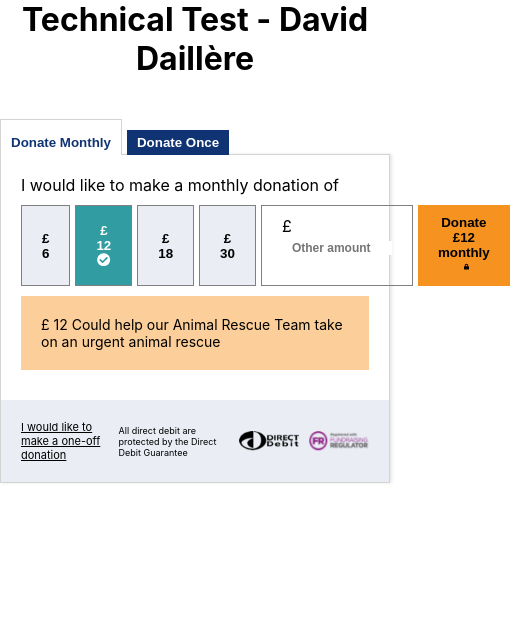
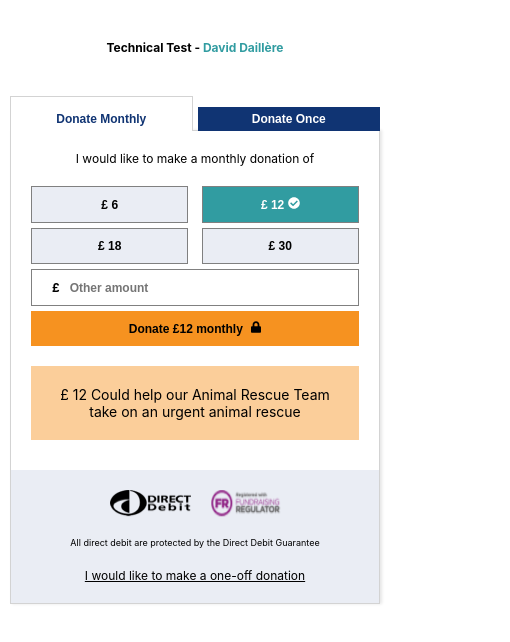
Before and after one commit to Daviddaill/Donation-App, a React (Create React App) app: page / in a window 390 px wide. Shown: the top 642 px of the page, 510 px wide, since content can reach past the window. Built offline with nearby package versions, Linux system fonts and the light colour scheme.

Commit message:
implemt responsive design

```diff
--- a/src/App.css
+++ b/src/App.css
@@ -2,15 +2,31 @@
    margin:0;
    padding:0;
    box-sizing: border-box;
+   font-size:12px;
 }
+.app{
+   width:100%;
+   padding-top:40px
+}
+
 .main_title{
    text-align: center;
 }
+.portfolio_link{
+color:#319CA1;
+text-decoration: none;
+}
 .donation_container{
-   max-width: 720px;
+   max-width: 710px;
    margin:40px auto;
+}
+.tab_bar{
+   display:flex;
+   gap:10px;
+   align-items: flex-end;
 
 }
+
 .tab_button{
    font-weight: bold;
    color:white;
@@ -18,8 +34,8 @@
    padding:5px 10px;
    position: relative;
    bottom:-1px;
-   margin-right:5px;
    border:none;
+
 }
 .tab_button:hover{
    cursor: pointer;
@@ -37,3 +53,19 @@
    box-shadow: 2px 0px 3px  rgba(0, 0, 0, 0.1);
    border:0.5px solid lightgrey;
 }
+
+@media screen and  (max-width:720px ){
+
+   .donation_container{
+      padding:0 10px;
+   }
+   .tab_bar{
+      display:flex;
+      justify-content: space-between;
+      gap:5px;
+      margin:0;
+   }
+   .tab_button{
+      width:50%;
+   }
+}
--- a/src/App.js
+++ b/src/App.js
@@ -13,8 +13,8 @@ const App = () => {
   };
 
   return (
-    <div>
-      <h1 className='main_title'>Technical Test - David Daillère</h1>
+    <div className='app'>
+      <h1 className='main_title'>Technical Test - <a href='https://daviddaillere.com' target="_blank" className='portfolio_link'>David Daillère</a></h1>
       <div className='donation_container'>
         <div className='tab_bar'>
           <button
--- a/src/components/amountButton/amountButton.module.css
+++ b/src/components/amountButton/amountButton.module.css
@@ -11,3 +11,10 @@
    background-color: #319CA1;
    color: white
 }
+
+@media screen and  (max-width:480px ){
+   .button{
+      width:48%;
+      padding:10px 0px;
+   }
+}
--- a/src/components/donationTab/DonationTab.js
+++ b/src/components/donationTab/DonationTab.js
@@ -31,7 +31,7 @@ export default function DonationTab({ type, onTabChange }) {
    return (
       <div className={CSS.main_container}>
          <div className={CSS.body}>
-         <p>I would like to make a {type} donation of</p>
+         <p >I would like to make a {type} donation of</p>
 
          <div className={CSS.button_container}>
             {amounts.map((amount, index) => (
@@ -40,9 +40,11 @@ export default function DonationTab({ type, onTabChange }) {
                   amount={amount}
                   onClick={() => handleButtonClick(index, amount)}
                   active={index === activeButton}
+
                />
             ))}
-            <OtherAmount onSelect={handleOtherAmountSelect} />
+            <OtherAmount
+               onSelect={handleOtherAmountSelect} />
             <button className={CSS.donate_button}>
                Donate £
                {/* Display the custom amount or the selected amount from AmountButton */}
--- a/src/components/donationTab/donationTab.module.css
+++ b/src/components/donationTab/donationTab.module.css
@@ -1,6 +1,8 @@
+
 .main_container{
    margin:0;
 }
+
 .body{
    padding:20px;
    margin:0;
@@ -8,6 +10,7 @@
 
 .button_container{
    display:flex;
+   justify-content: center;
    gap:5px;
    margin:10px 0px;
 
@@ -20,7 +23,7 @@
 
 }
 .lock_icon{
-   width:10px;
+   width:15px;
    padding-left: 5px;
 }
 .banner{
@@ -32,3 +35,24 @@
 .tab_footer{
    margin:0;
 }
+
+@media screen and (max-width: 720px){
+   p{
+      text-align: center;
+   }
+   .button_container{
+flex-wrap: wrap;
+justify-content: center;
+   }
+}
+@media screen and  (max-width:480px ){
+
+   .button_container{
+      justify-content: space-between;
+      padding:10px 0;
+   }
+   .donate_button{
+      width:100%;
+
+   }
+}
--- a/src/components/otherAmount/otherAmount.module.css
+++ b/src/components/otherAmount/otherAmount.module.css
@@ -2,6 +2,8 @@
 border:1px solid grey;
 padding:10px 20px;
 max-width:180px;
+font-weight: bold;
+white-space: nowrap;
 }
 
 .input{
@@ -9,6 +11,15 @@ max-width:180px;
    border:none;
    padding-left:10px;
    font-weight: bold;
-   max-width:110px;
+   width:100%;
    font-size: 12px;
 }
+
+@media screen and  (max-width:480px ){
+   .main_container{
+      max-width: none;
+      width:100%;
+
+   }
+
+}
--- a/src/components/tabFooter/MonthlyTabFooter.js
+++ b/src/components/tabFooter/MonthlyTabFooter.js
@@ -11,8 +11,8 @@ export default function MonthlyTabFooter({onClick}) {
       <p onClick={onClick} className={CSS.tab_link}>I would like to make a one-off donation</p>
       <p className={CSS.middle_text}>All direct debit are protected by the Direct Debit Guarantee</p>
       <div className={CSS.images}>
-         <img src={directDebit} alt='we accept direct debit' width='60px'/>
-         <img src={fundRaising} alt='we apply fundraising regulation'  width='60px'/>
+         <img className={CSS.image} src={directDebit} alt='we accept direct debit' />
+         <img className={CSS.image} src={fundRaising} alt='we apply fundraising regulation'  />
       </div>
     </div>
   )
--- a/src/components/tabFooter/OneOffTabFooter.js
+++ b/src/components/tabFooter/OneOffTabFooter.js
@@ -12,10 +12,10 @@ export default function OneOffTabFooter({onClick}) {
     <div className={CSS.main_container}>
       <p onClick={onClick} className={CSS.tab_link} >I would like to give monthly</p>
       <div className={CSS.images}>
-         <img src={visa} alt='we accept Visa'  width='30px'/>
-         <img src={masterCard} alt='we accept Master Card'  width='30px'/>
-         <img src={paypal} alt='we accept Paypal'  width='30px'/>
-         <img src={fundRaising} alt='we apply fundraising regulation'  width='60px'/>
+         <img src={visa} alt='we accept Visa'  className={CSS.image}/>
+         <img src={masterCard} alt='we accept Master Card'  className={CSS.image}/>
+         <img src={paypal} alt='we accept Paypal'  className={CSS.image}/>
+         <img src={fundRaising} alt='we apply fundraising regulation'  className={CSS.image}/>
       </div>
     </div>
   )
--- a/src/components/tabFooter/tabFooter.module.css
+++ b/src/components/tabFooter/tabFooter.module.css
@@ -5,7 +5,9 @@
    padding:20px;
    display:flex;
    justify-content: space-between;
+   gap:20px;
    align-items: center;
+   width:100%
 }
 .tab_link{
    text-decoration: underline;
@@ -17,8 +19,29 @@
 .middle_text{
    font-size: 9px;
 }
+.images{
+   display:flex;
+   justify-content: center;
+}
+.image{
+
+}
 
 .images{
    display:flex;
    gap:10px;
 }
+
+@media screen and  (max-width:480px ){
+   .main_container{
+      flex-direction: column-reverse;
+
+      gap: 20px;
+      padding:20px 0
+   }
+   .images{
+      width:100%;
+      gap:20px;
+      flex-wrap: wrap;
+   }
+}
```
